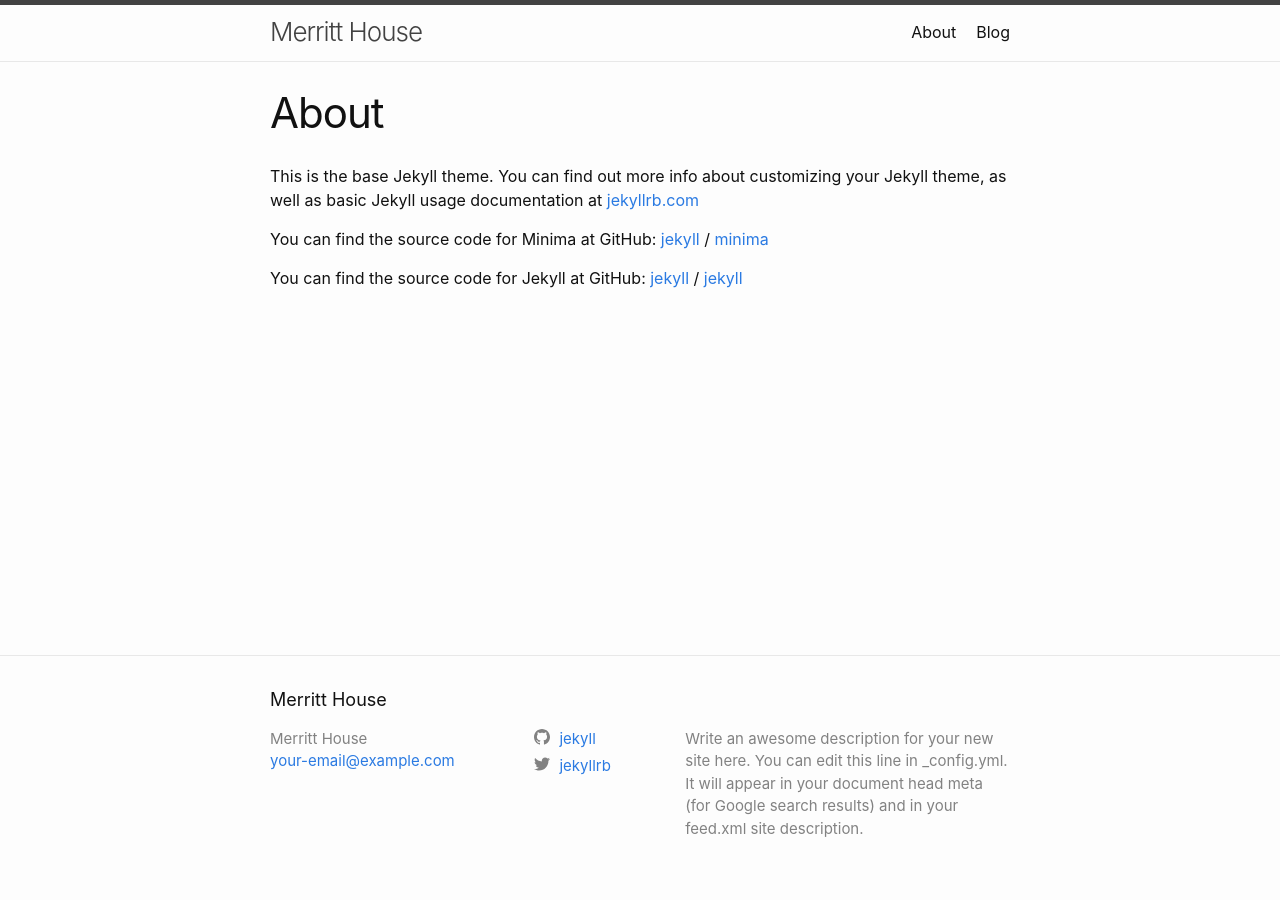
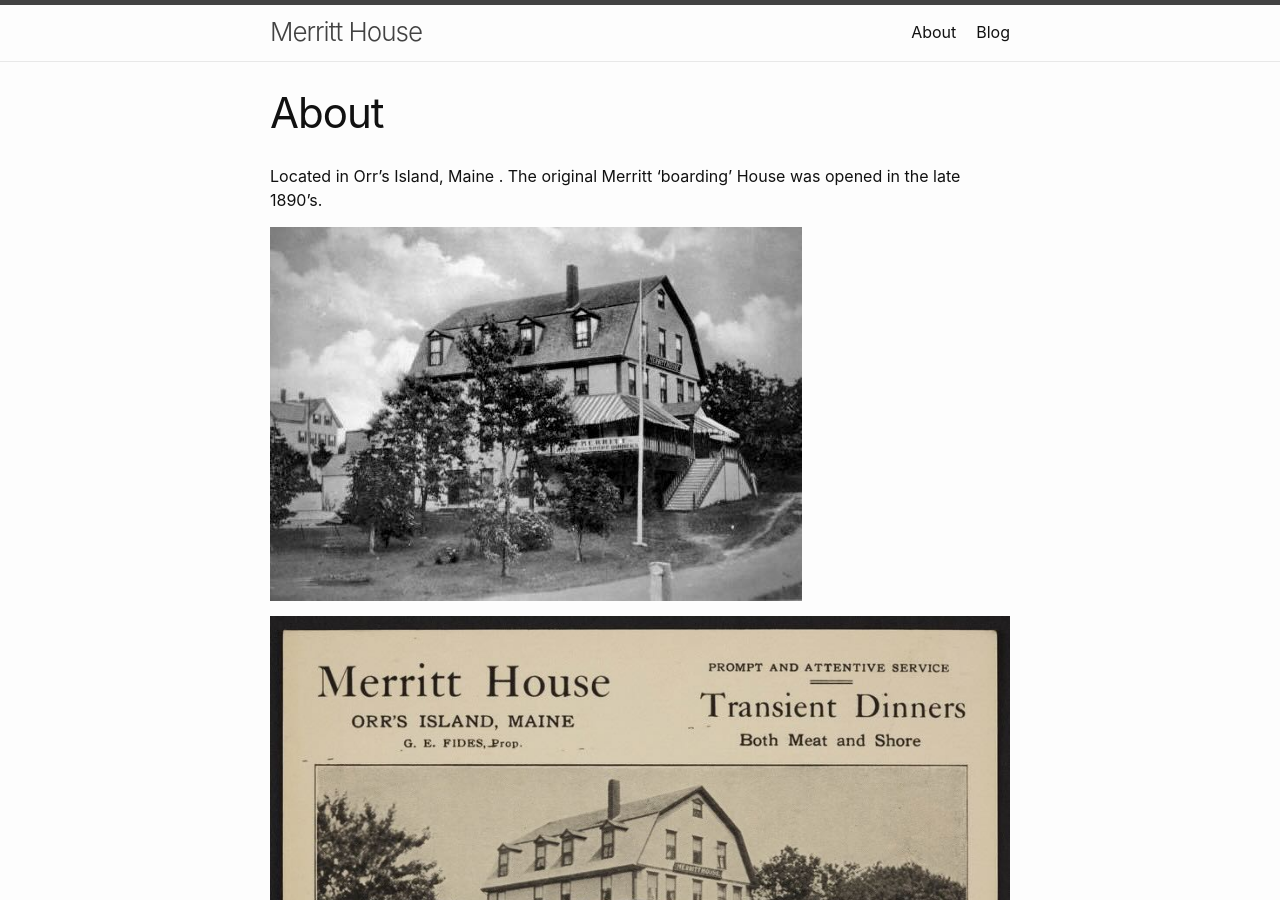
Before and after one commit to rsabec/merritthouse, a Jekyll site: the page built from about.markdown, in a window 1280 px wide and 900 px high. Built offline with Jekyll 4.4.1, drawn with Linux system fonts in a browser that asks for light colours; some of the changed text lies outside the part shown.

Commit message:
updated Jeckyl Version
minor site changes to about and index pages

```diff
--- a/_config.yml
+++ b/_config.yml
@@ -19,7 +19,7 @@
 # in the templates via {{ site.myvariable }}.
 
 title: Merritt House
-email: your-email@example.com
+email: robertjsabec@gmail.com
 description: >- # this means to ignore newlines until "baseurl:"
   Write an awesome description for your new site here. You can edit this
   line in _config.yml. It will appear in your document head meta (for
--- a/about.markdown
+++ b/about.markdown
@@ -3,6 +3,17 @@
 title: About
 permalink: /about/
 ---
+
+Located in Orr's Island, Maine .  The original Merritt 'boarding' House was opened in the late 1890's.
+
+
+![merritt-house](/images/2.jpeg)
+
+
+![merritt-house](/images/3.jpeg)
+
+![merritt-house](/images/4.jpeg)
+
 
 This is the base Jekyll theme. You can find out more info about customizing your Jekyll theme, as well as basic Jekyll usage documentation at [jekyllrb.com](https://jekyllrb.com/)
 
--- a/index.markdown
+++ b/index.markdown
@@ -5,6 +5,6 @@
 layout: home
 ---
 
-Orr's Island, Maine
+
 
 ![merritt-house](/images/1.jpeg)
```
Also changed, not shown: Gemfile.lock, images/2.jpeg (added), images/3.jpeg (added), images/4.jpeg (added), 2 other files.
